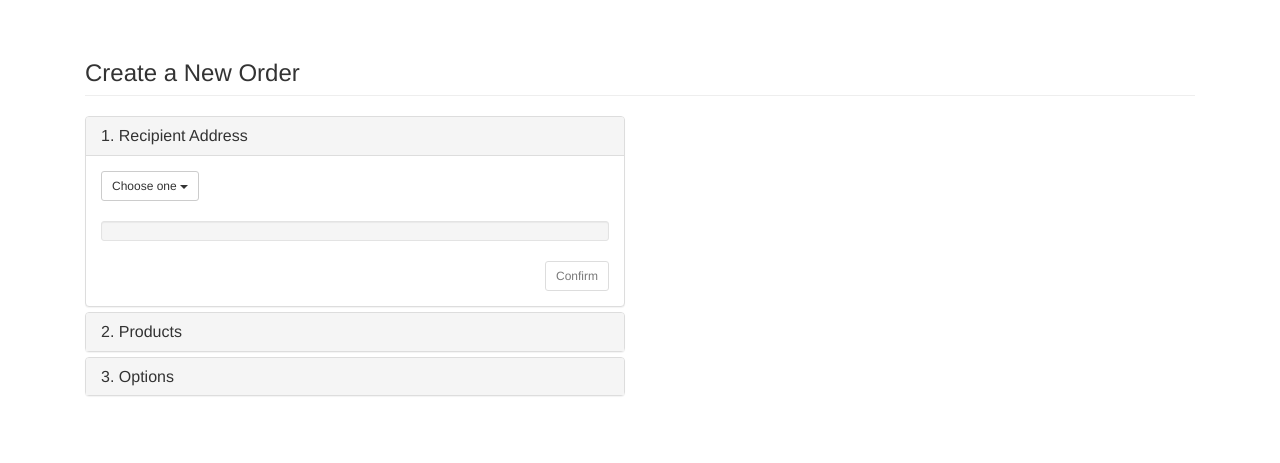
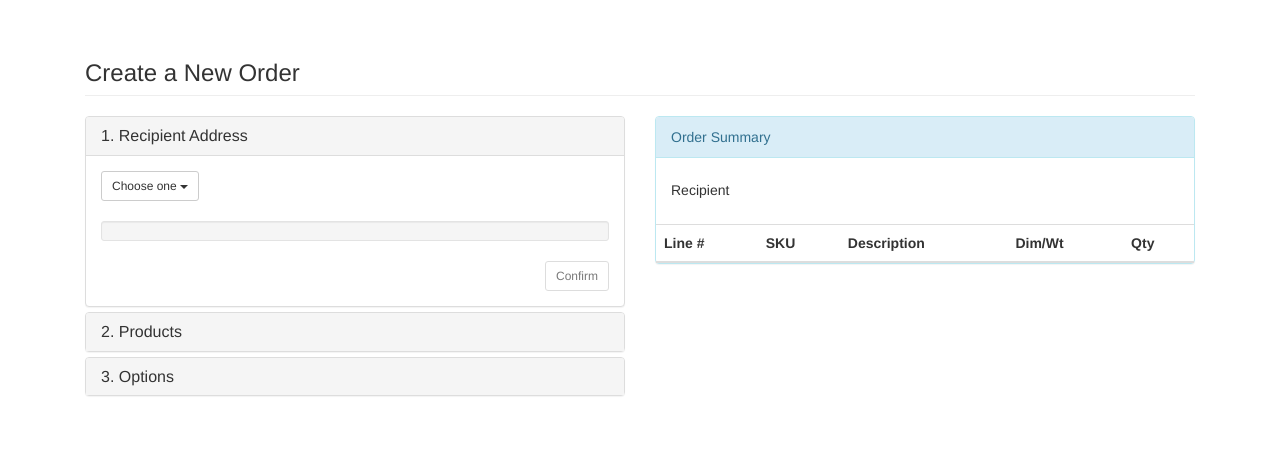
Before and after one commit to taehyunlim/ep_oms, a Flask app: page /order in a window 1280 px wide. Shown: the part 52-515 px from the top of the page. Run offline with Flask 2, Linux system fonts and the light colour scheme; the visitor is signed in with stand-in values (Sample User, id 1); data comes from the database, SQL or seed files in the repository; data that the repository does not hold is empty; some libraries are stand-ins or nearby versions.

Commit message:
Order summary section

```diff
--- a/ep_oms/templates/order.html
+++ b/ep_oms/templates/order.html
@@ -73,12 +73,33 @@
       </div>
     </div>
   </div>
+  <!-- Order Summary -->
+  <div class="col-md-6">
+    <div class="panel panel-info">
+      <div class="panel-heading">Order Summary</div>
+      <div class="panel-body">
+        <h5>Recipient</h5>
+        {% for address in addresses %}
+          {% include '_address.html' %}
+        {% endfor %}
+      </div>
+      <!-- Order Summary: Product Table -->
+      <table class="table">
+        <thead>
+          <tr>
+            <th>Line #</th><th>SKU</th><th>Description</th><th>Dim/Wt</th><th>Qty</th>
+          </tr>
+        </thead>
+        <tbody>
+          {% for product in products %}
+          <tr>
+            <th scope="row"></th><td>{{ product.sku }}</td><td>{{ product.description }}</td><td>1x1x1x1 / 420 </td><td>1</td>
+          </tr>
+          {% endfor %}
+        </tbody>
+      </table>
+    </div>
+  </div>
 
 </row>
-{% for address in addresses %}
-  {% include '_address.html' %}
-{% endfor %}
-{% for product in products %}
-  {{ product.sku }}
-{% endfor %}
 {% endblock %}
```
